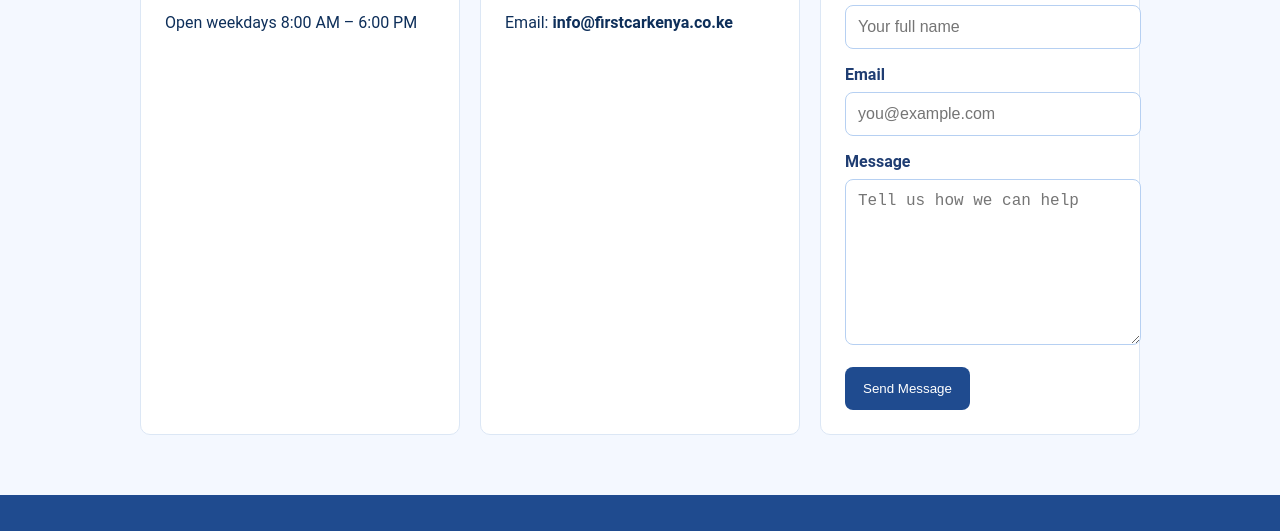
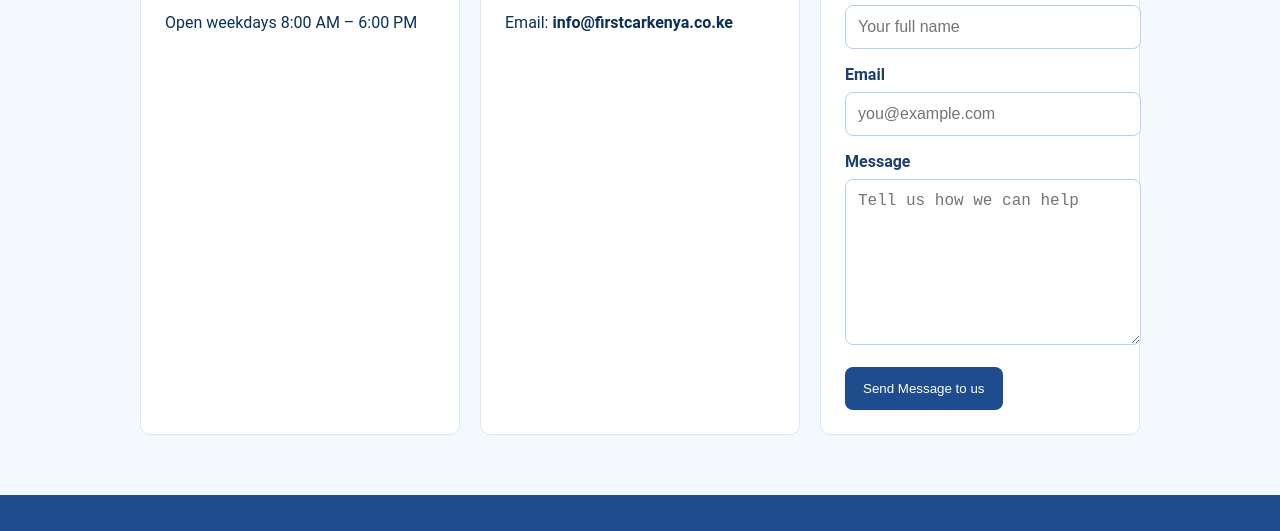
Before and after one commit to Jaden-Afrika/FIRST-CAR-KENYA., a website: page contact.html in a window 1280 px wide. Shown: the part 612-1143 px from the top of the page. Drawn offline with Linux system fonts and the light colour scheme.

```diff
--- a/contact.html
+++ b/contact.html
@@ -48,7 +48,7 @@
  <input id="email" type="email" placeholder="you@example.com" required>
 <label for="message">Message</label>
 <textarea id="message" placeholder="Tell us how we can help" required></textarea>
- <button type="submit">Send Message</button>
+ <button type="submit">Send Message to us</button>
 </form>
 </div>
 </div>
```
